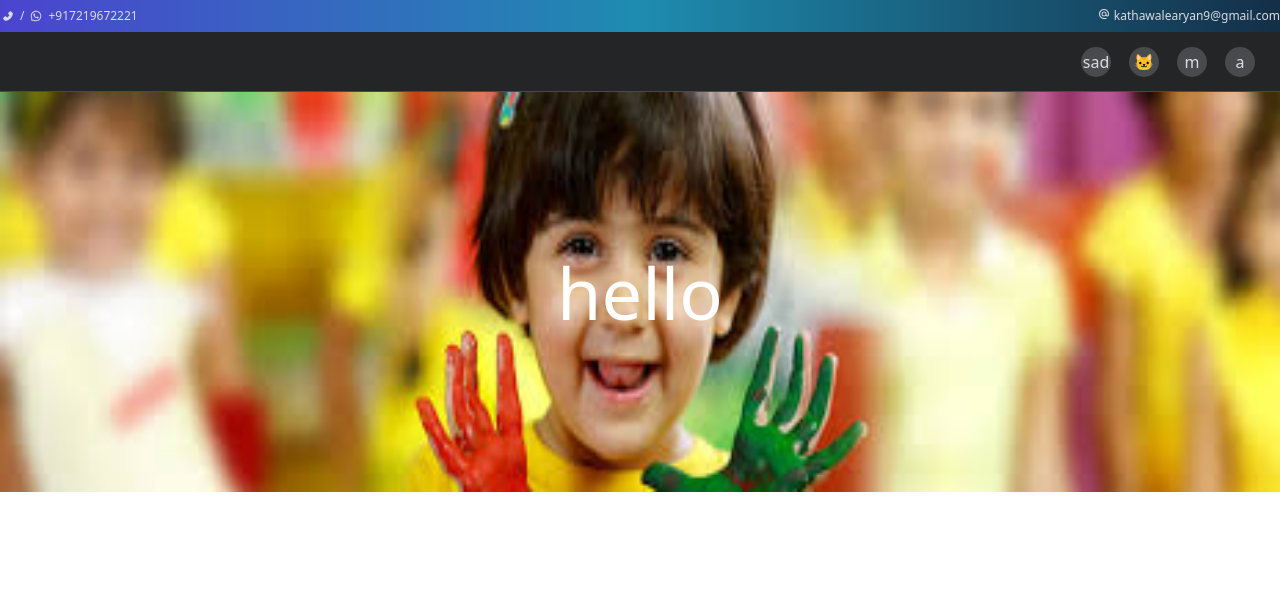
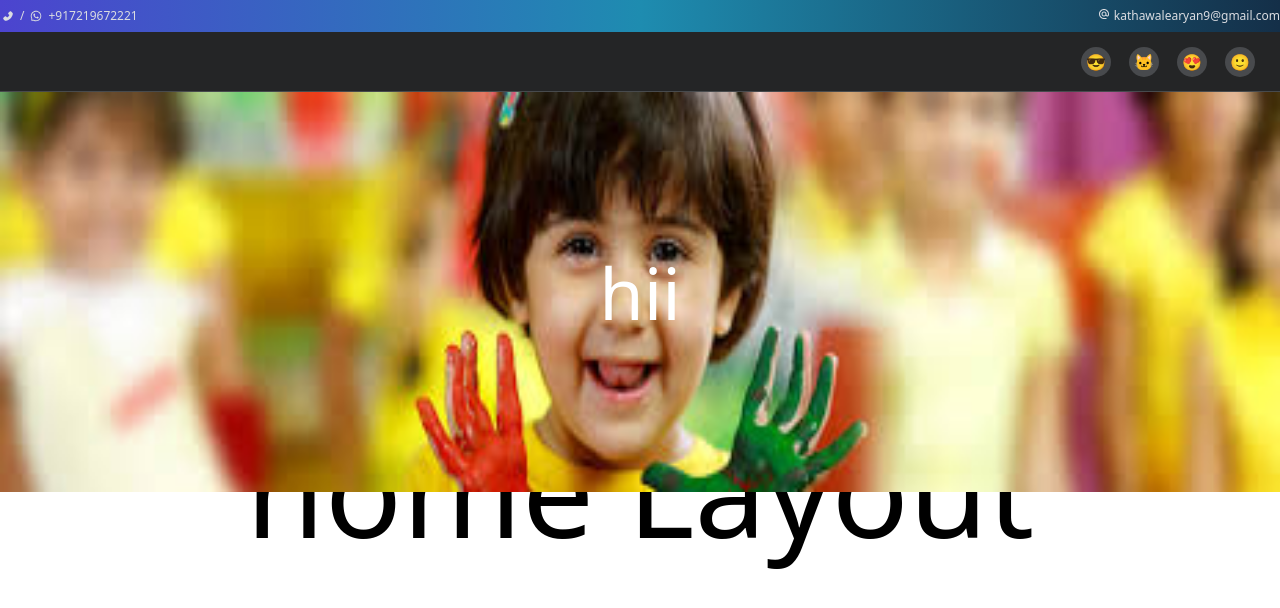
Before and after one commit to kiritocode1/GurukulSarvaVidyaNiketan, a React (Create React App) app in the folder gurukul-sarva-vidya-niketan/: page / in a window 1280 px wide. Shown: the top 608 px of the page. Built offline with nearby package versions, Linux system fonts and the light colour scheme.

Commit message:
this is the problem

```diff
--- a/gurukul-sarva-vidya-niketan/src/App.js
+++ b/gurukul-sarva-vidya-niketan/src/App.js
@@ -22,14 +22,15 @@ function App() {
   return (
     <div className="App">
       <Navbar>
-        <NavbarComponent icon="sad" >hii</NavbarComponent>
+        <NavbarComponent icon="😎"/>
         <NavbarComponent icon="🐱"/>
-        <NavbarComponent icon="m"/>
-        <NavbarComponent icon="a"/>
+        <NavbarComponent icon="😍"/>
+        <NavbarComponent icon="🙂"/>
       </Navbar>
-      <DefaultHOC path="/nice" exact component={Temp} />
-      <DefaultHOC path="/path" exact  component={HomeLayout}/>
-    </div>
+      <DefaultHOC path="/nice"  component={Temp} />
+      <DefaultHOC path="/"   component={HomeLayout}/>
+      </div>
+
   );
 }
 
--- a/gurukul-sarva-vidya-niketan/src/Layout/Home.Layout.js
+++ b/gurukul-sarva-vidya-niketan/src/Layout/Home.Layout.js
@@ -1,11 +1,16 @@
 import React from "react";
+import { MainPageComponents } from "../MainPageComponents/MainNavPageCarousal";
 const HomeLayout = (props) => {
     return (
-        <div>
-            home Layout
-            <div>
+        <div className="flex flex-col ">
+            <div className="w-full   h-[50%] absolute">
+            <MainPageComponents header="hii"/>
+            </div>
+            <div className="mt-[26%] text-9xl ">
+                home Layout
                 {props.children}
             </div>
+
         </div>
     );
 };
--- a/gurukul-sarva-vidya-niketan/src/MainPageComponents/MainNavPageCarousal.js
+++ b/gurukul-sarva-vidya-niketan/src/MainPageComponents/MainNavPageCarousal.js
@@ -24,7 +24,7 @@ const MainPageGreenPart = (props) => {
 const MainPageComponents = (props) => {
     return (<>
         <div>
-            <div className="w-full h-[50%] z-0 flex items-center absolute justify-center ">
+            <div className="w-full h-[100%]  flex items-center absolute justify-center ">
                 <div className="absolute z-10  flex text-center bg-invisible text-white text-7xl">{props.header}</div>
                 <img src={laughingKids} alt="laugh" className="w-full h-[100%] z-0 " /></div>
         </div>
--- a/gurukul-sarva-vidya-niketan/src/NavBar/Navbar.js
+++ b/gurukul-sarva-vidya-niketan/src/NavBar/Navbar.js
@@ -1,5 +1,5 @@
 import React, { useState } from "react";
-import {MainPageComponents ,MainPageGreenPart } from "../MainPageComponents/MainNavPageCarousal";
+import {MainPageGreenPart } from "../MainPageComponents/MainNavPageCarousal";
 // className="w-6 h-6 rounded-full bg-slate-500 flex items-center justify-center hover:bg-white transition-all duration-[700ms]"
 const Dropdown = () => {
     const DropdownItem = (props) => {
@@ -36,7 +36,7 @@ const Navbar = (props) => {
                     {props.children}
                 </ul>
         </div>
-        <MainPageComponents header="hello"/>
+        {/* <MainPageComponents header="hello"/> */}
         </>
     );
 };
```
